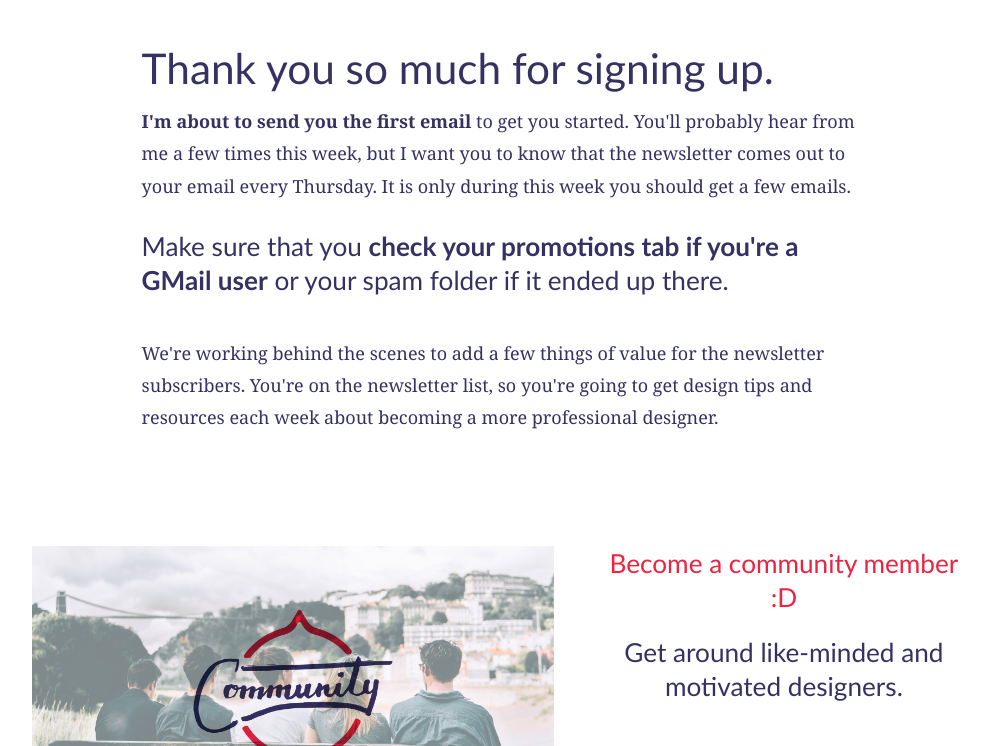
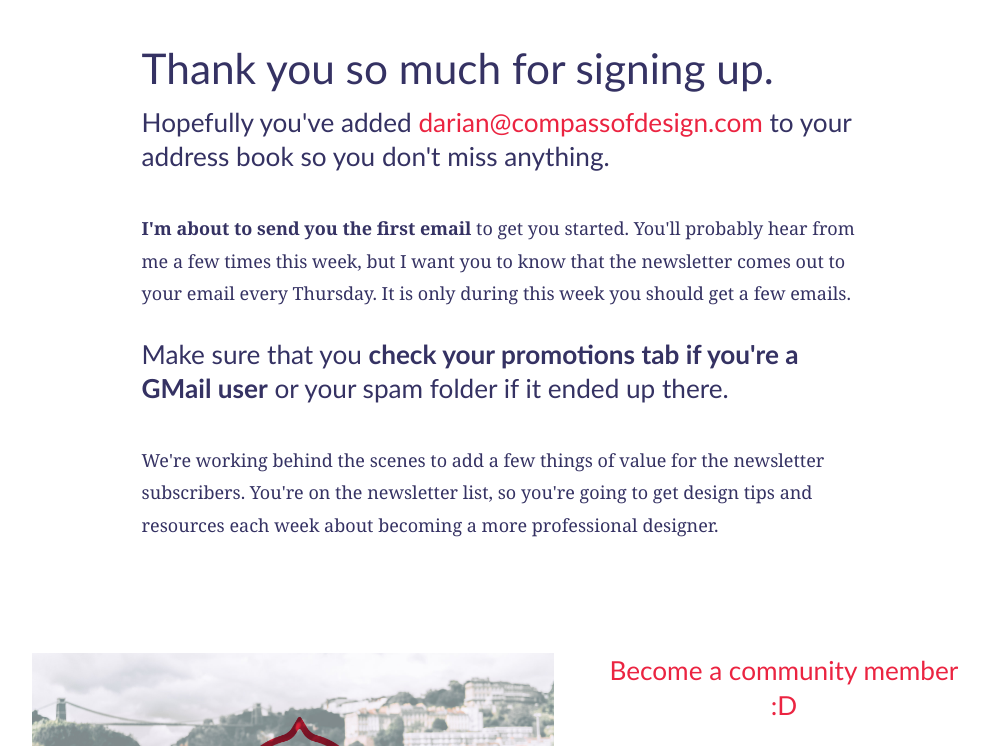
Before and after one commit to compassofdesign/site, a Jekyll site: the page built from thanks/index.html, in a window 1280 px wide and 900 px high, scrolled down 617 px, cut to the strip 154-900 px from the top of the window. Shown: the whole strip, without its empty margins (140-1129 px from the left). Built offline with Jekyll 4.4.1, drawn with Linux system fonts in a browser that asks for light colours; nearby versions of some CDN libraries.

Commit message:
Update index.html

```diff
--- a/thanks/index.html
+++ b/thanks/index.html
@@ -9,6 +9,7 @@ title: Thanks for Subscribing
       <style>.embed-container { position: relative; padding-bottom: 56.25%; height: 0; overflow: hidden; max-width: 100%; } .embed-container iframe, .embed-container object, .embed-container embed { position: absolute; top: 0; left: 0; width: 100%; height: 100%; }</style><div class='embed-container'><iframe src='https://www.youtube.com/embed/3YEQ8ODpwQU?&autoplay=1' frameborder='0' allowfullscreen></iframe></div>
       <br/><br/>
       <h2>Thank you so much for signing up.</h2>
+      <h4>Hopefully you've added <a href="mailto:darian@compassofdesign.com">darian@compassofdesign.com</a> to your address book so you don't miss anything.</h4>
       <p><strong>I'm about to send you the first email</strong> to get you started. You'll probably hear from me a few times this week, but I want you to know that the newsletter comes out to your email every Thursday. It is only during this week you should get a few emails.</p>
       <h4>Make sure that you <strong>check your promotions tab if you're a GMail user</strong> or your spam folder if it ended up there.</h4>
       <p>We're working behind the scenes to add a few things of value for the newsletter subscribers. You're on the newsletter list, so you're going to get design tips and resources each week about becoming a more professional designer.</p>
```
